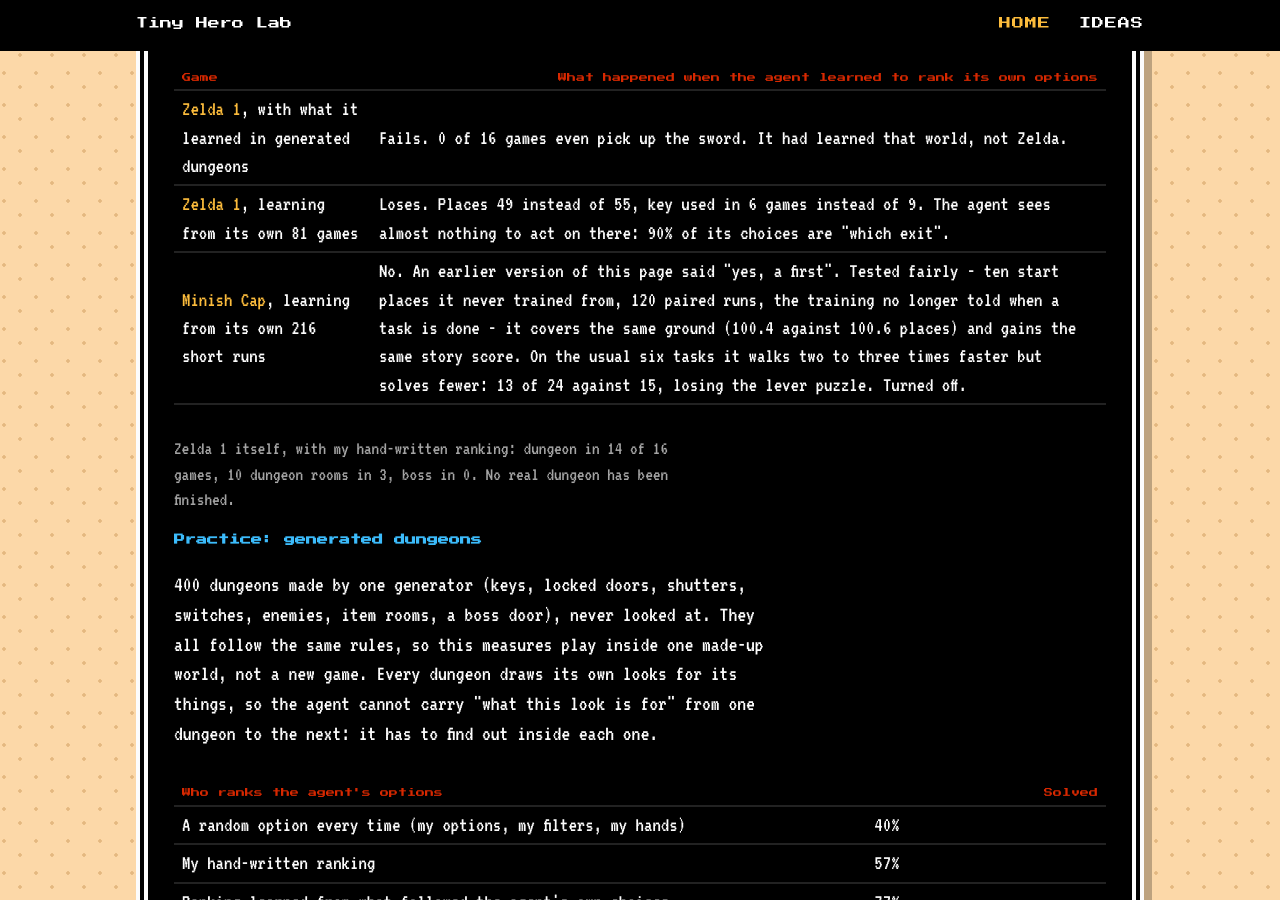
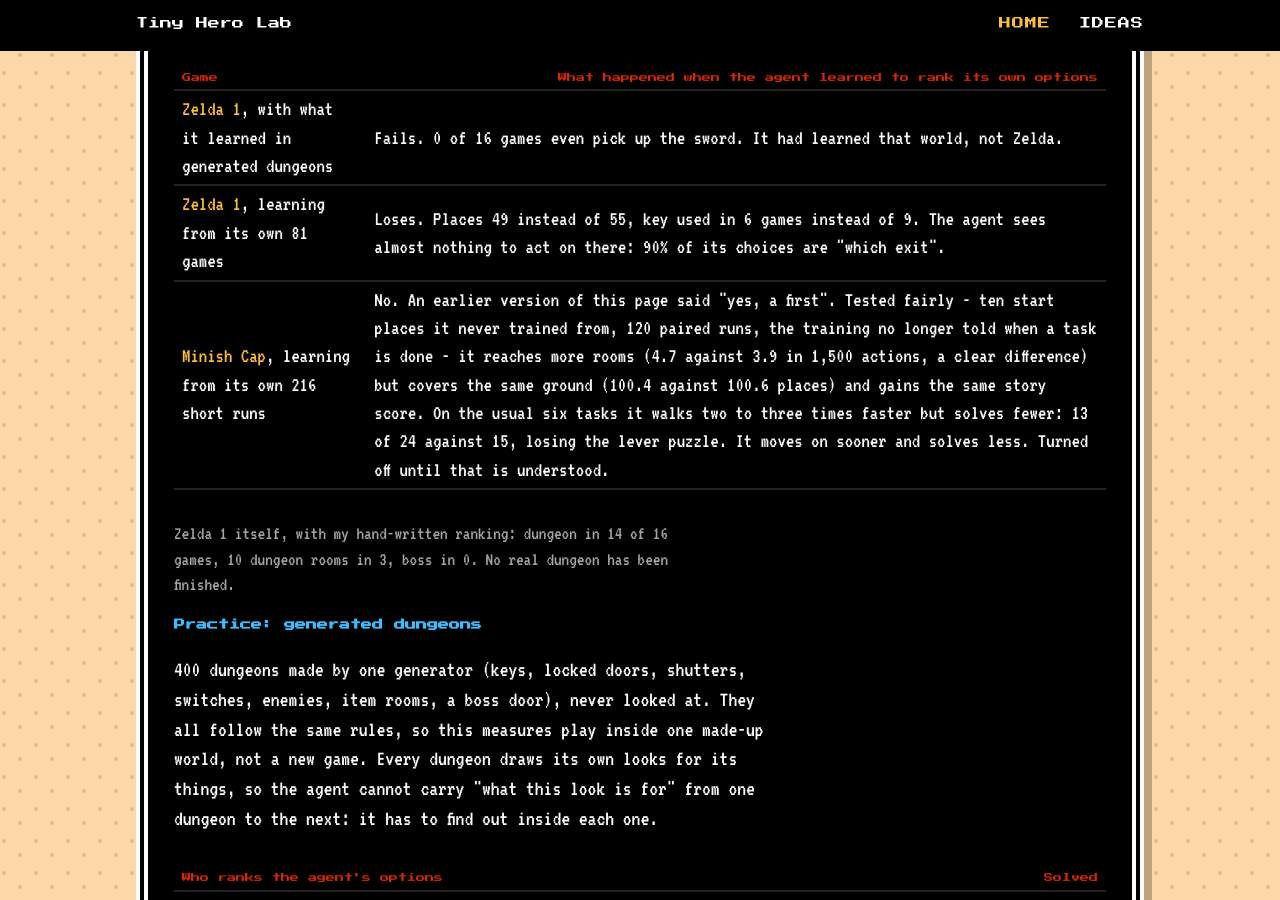
Before and after one commit to sofianedjerbi/zelda-agent-devblog, a Jekyll site: the page built from index.html, in a window 1280 px wide and 900 px high, scrolled down 539 px. Built offline with Jekyll 4.4.1, drawn with Linux system fonts in a browser that asks for light colours.

Commit message:
Minish Cap fair test, corrected: more rooms reached, same ground and story, fewer tasks
Co-Authored-By: Claude Fable 5.2 <noreply@anthropic.com>
Claude-Session: https://claude.ai/code/session_011zaXs3MpTYuwKudv5WyDZs

```diff
--- a/_data/lessons.yml
+++ b/_data/lessons.yml
@@ -2,7 +2,7 @@
 - rule: "Never train blind: check the real KPI during training, stop early if it doesn't move."
   why: "User rule. Reflex v1 trained 40 minutes on its own reward, then turned out barely better than standing still. Every training run now runs the combat test every 30k steps against 'stand still' and stops if it isn't ahead by the third check."
 - rule: "Test from places the learner never started from, and never tell it in training what the test rewards."
-  why: "Minish Cap's learned ranking 'won' 24 to 19 when trained with a bonus at each task's end and tested from the same six start places. Without the bonus and from ten new places: no difference at all, and fewer tasks solved."
+  why: "Minish Cap's learned ranking 'won' 24 to 19 when trained with a bonus at each task's end and tested from the same six start places. Without the bonus and from ten new places: more rooms reached, the same ground covered, the same story progress, and fewer tasks solved."
 - rule: "Before a big number goes on the home page, have it attacked by someone who did not produce it."
   why: "80% on never-seen dungeons was partly memorised looks (71% once every dungeon drew its own), and the Minish Cap 'win' was 5 runs on the same start places. I found neither; a read-only critic found both in two minutes."
 - rule: "A practice world must not let the agent carry facts from one episode to the next, or it learns the world and not the skill."
--- a/_data/tried.yml
+++ b/_data/tried.yml
@@ -4,7 +4,7 @@
   items:
     - {name: "Train the practice ranking only on what a player can see", status: kept, result: "the critic was right that the training score read the simulator's own record of progress, and that the agent could even see its count. Both removed: the score is now a room never seen, a key more, something new in the bag, a shut passage open, the dungeon solved, death. Set I may look at: 322 of 400 (319 with the record). Never-opened set: 77% (78% with it)", lesson: "The record was not doing the work. Good to know before trying the same in a real game, which has no such record."}
     - {name: "A critic attacks the new method", status: kept, result: "I asked a second agent, read-only, to find what was wrong or oversold. It was right on most points. (1) The 'looks' were the simulator's own kinds renamed, the same in every dungeon: the agent memorised them. Test: draw new looks in every dungeon. 80% fell to 71%; retrained so that it finds out inside each dungeon what a look answers to, 78% (my ranking 57%, a random option 40%). (2) The Minish Cap win is not shown: same six start places in training and test, runs nearly identical from seed to seed, the training told when a task was done, 24 against 19 of 36 is chance one time in three. (3) 'The learner beat my rules' was too strong: it orders options that I wrote. (4) Nobody checked that every generated dungeon can be solved. (5) The training score comes from the simulator's own ledger. The home page is rewritten around this", lesson: "Ask for the attack before believing the number. The strongest claim was the weakest."}
-    - {name: "The same learner on Minish Cap's own play", switch: "GV (per game)", status: rejected, result: "first reported as a win: 24 of 36 tasks against 19. The critic doubted it, and a fair test settled it. Retrained without being told when a task is done and with runs that really differ from seed to seed: on the usual six tasks 13 of 24 against 15 (it walks two to three times faster, and loses the lever puzzle: 1 of 4 against 3). On ten start places it never trained from, 120 paired runs: ground covered 100.4 against 100.6, story score gained +0.13 (between -0.5 and +0.8). No gain. Turned off", lesson: "The win was the training being told when the task ended, on the very places it was tested from. And my first fair test was itself broken (one side scored 0 everywhere): a result that looks too clean is a bug."}
+    - {name: "The same learner on Minish Cap's own play", switch: "GV (per game)", status: rejected, result: "first reported as a win: 24 of 36 tasks against 19. The critic doubted it, and a fair test settled it. Retrained without being told when a task is done and with runs that really differ from seed to seed: on the usual six tasks 13 of 24 against 15 (it walks two to three times faster, and loses the lever puzzle: 1 of 4 against 3). On ten start places it never trained from, 120 paired runs: rooms reached 4.7 against 3.9 (clearly more: better in 53 runs, worse in 18), ground covered 100.4 against 100.6, story score gained +0.13 (between -0.5 and +0.8). It leaves rooms sooner and solves less. Turned off until that is understood", lesson: "The win was the training being told when the task ended, on the very places it was tested from. And my first fair test was itself broken (one side scored 0 everywhere): a result that looks too clean is a bug."}
     - {name: "Does what it learned in generated dungeons work in Zelda 1 as it is?", status: rejected, result: "no. With the ranking learned only on generated dungeons, 0 of 16 games even pick up the sword, places 29 instead of 55, game overs three times as many", lesson: "It learned that world, not Zelda in general. Each game has to learn from its own play; what carries over is the way of learning."}
     - {name: "The same learner on Zelda 1's own play", status: rejected, result: "the real game marks gains too: a place never seen, a key, the game's own score going up. Trained on 81 full games on other seeds (87,850 scored choices), checked on the usual 16: places 49 (55), dungeon 11 of 16 (14), key used 6 (9), dungeon rooms 4.1 (6.6); only the second item is better, 7 (3). Why: 90% of the agent's choices in Zelda 1 are 'which exit of this room', and it almost never sees a thing to act on (21 times in 59,000 choices). There is nothing for a learner to rank", lesson: "Learning won where the agent sees many options. In Zelda 1 the limit is what it sees, and the travel between rooms, which my rules still decide."}
     - {name: "Learned: which option to take, from what followed its own choices", switch: GV, status: kept, result: "after three of my rules failed in a row I stopped writing rules for 'what next'. The agent's options stay the same; what ranks them is learned. It plays 3,000 training dungeons per round, takes a random option a quarter of the time, and each choice is scored by what followed: first-time gains (a room, a key, a way opened), the dungeon solved, death. A small network learns that score from 33 numbers that name no game. Six rounds, five minutes, the set I may look at checked after every round: 256 -> 319 of 400. Never-opened set, run once: 64% -> 80% (322 of 400), median steps 949 -> 439, deaths 52 -> 32, hardest levels 27 -> 49 of 80", lesson: "The learner beat two days of my rules in five minutes. Give it the options and the outcomes; do not write the ranking."}
--- a/index.html
+++ b/index.html
@@ -13,7 +13,7 @@ layout: default
     <tr><th>Game</th><th>What happened when the agent learned to rank its own options</th></tr>
     <tr><td class="lab"><b>Zelda 1</b>, with what it learned in generated dungeons</td><td class="lab">Fails. 0 of 16 games even pick up the sword. It had learned that world, not Zelda.</td></tr>
     <tr><td class="lab"><b>Zelda 1</b>, learning from its own 81 games</td><td class="lab">Loses. Places 49 instead of 55, key used in 6 games instead of 9. The agent sees almost nothing to act on there: 90% of its choices are "which exit".</td></tr>
-    <tr><td class="lab"><b>Minish Cap</b>, learning from its own 216 short runs</td><td class="lab">No. An earlier version of this page said "yes, a first". Tested fairly - ten start places it never trained from, 120 paired runs, the training no longer told when a task is done - it covers the same ground (100.4 against 100.6 places) and gains the same story score. On the usual six tasks it walks two to three times faster but solves fewer: 13 of 24 against 15, losing the lever puzzle. Turned off.</td></tr>
+    <tr><td class="lab"><b>Minish Cap</b>, learning from its own 216 short runs</td><td class="lab">No. An earlier version of this page said "yes, a first". Tested fairly - ten start places it never trained from, 120 paired runs, the training no longer told when a task is done - it reaches more rooms (4.7 against 3.9 in 1,500 actions, a clear difference) but covers the same ground (100.4 against 100.6 places) and gains the same story score. On the usual six tasks it walks two to three times faster but solves fewer: 13 of 24 against 15, losing the lever puzzle. It moves on sooner and solves less. Turned off until that is understood.</td></tr>
   </table></div>
   <p class="note">Zelda 1 itself, with my hand-written ranking: dungeon in 14 of 16 games, 10 dungeon rooms in 3, boss in 0. No real dungeon has been finished.</p>
 
```
